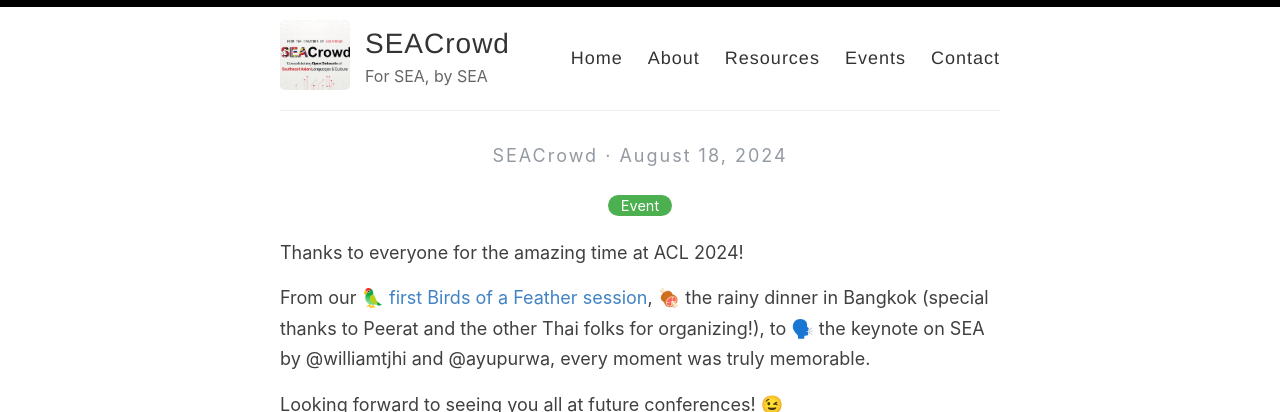
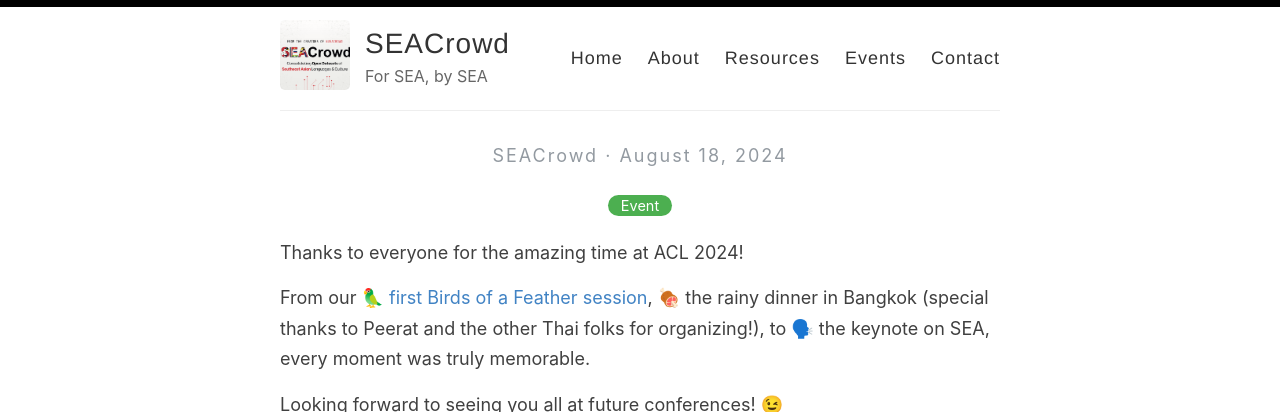
Before and after one commit to amitmerchant1990/reverie, a Jekyll site: the page built from _posts/2024-08-18-seacrowd-at-acl-2024.md, in a window 1280 px wide and 900 px high, cut to the strip 0-412 px from the top of the window. Built offline with Jekyll 4.4.1, drawn with Linux system fonts in a browser that asks for light colours; comment, search, counter and statistics services are not loaded.

Commit message:
Update 2024-08-18-seacrowd-at-acl-2024.md

```diff
--- a/_posts/2024-08-18-seacrowd-at-acl-2024.md
+++ b/_posts/2024-08-18-seacrowd-at-acl-2024.md
@@ -7,7 +7,7 @@
 
 Thanks to everyone for the amazing time at ACL 2024!
 
-From our 🦜 [first Birds of a Feather session](https://docs.google.com/presentation/d/1FkrnvXCMzyAtfXsXpvmgsg6tkF3QP6rwW4m9eoK1iNg/edit?usp=sharing), 🍖 the rainy dinner in Bangkok (special thanks to Peerat and the other Thai folks for organizing!), to 🗣️ the keynote on SEA by @williamtjhi and @ayupurwa, every moment was truly memorable.
+From our 🦜 [first Birds of a Feather session](https://docs.google.com/presentation/d/1FkrnvXCMzyAtfXsXpvmgsg6tkF3QP6rwW4m9eoK1iNg/edit?usp=sharing), 🍖 the rainy dinner in Bangkok (special thanks to Peerat and the other Thai folks for organizing!), to 🗣️ the keynote on SEA, every moment was truly memorable.
 
 Looking forward to seeing you all at future conferences! 😉
 
```
